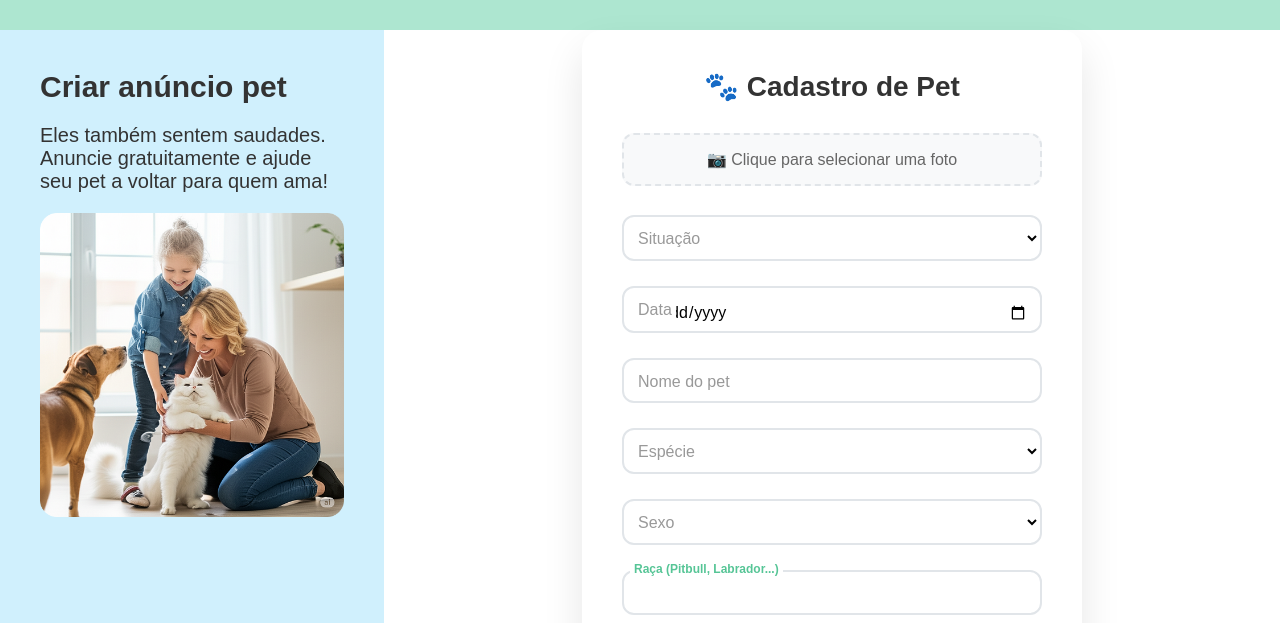
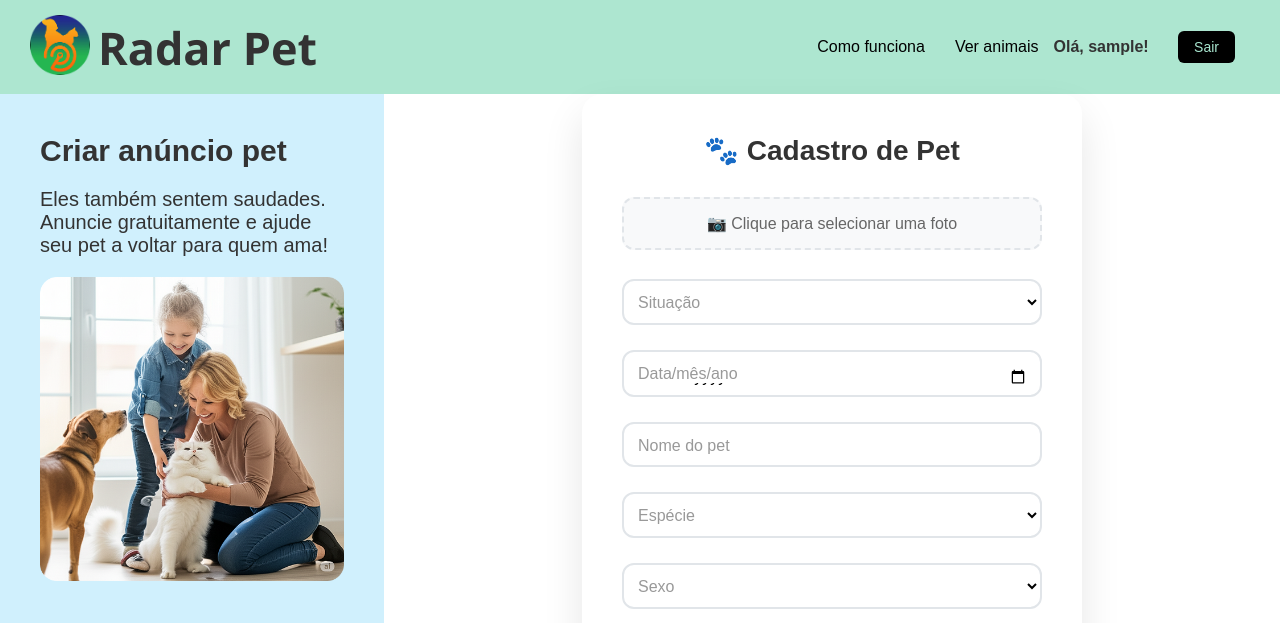
Before and after one commit to pedroH901/projeto-final-sql, a Flask app: page /anunciar in a window 1280 px wide. Shown: the top 623 px of the page. Run offline with Flask 3, Linux system fonts and the light colour scheme; the visitor is signed in with stand-in values (Sample User, id 1); data that the repository does not hold is empty.

Commit message:
algumas mudancas

```diff
--- a/static/anunciar.css
+++ b/static/anunciar.css
@@ -339,3 +339,21 @@ footer .logo {
   flex-direction: column;
   gap: 10px;
 }
+
+.flash-message {
+    padding: 15px;
+    margin-bottom: 10px;
+    border-radius: 8px; /* Borda um pouco mais suave */
+    font-weight: bold;
+    color: white;
+    opacity: 1;
+    transform: translateX(0); /* Posição inicial */
+    transition: opacity 0.5s ease, transform 0.5s ease; /* Animação para opacidade e posição */
+    box-shadow: 0 4px 8px rgba(0,0,0,0.1); /* Sombra sutil */
+}
+
+/* Nova classe para o estado de "desaparecendo" */
+.flash-message.fade-out {
+    opacity: 0;
+    transform: translateX(20px); /* Desliza 20px para a direita ao sumir */
+}
--- a/templates/anunciar.html
+++ b/templates/anunciar.html
@@ -9,7 +9,24 @@
 <body>
 
   <header>
-    </header>
+     <div class="logo">
+      <a href="{{ url_for('index') }}"><img src="{{ url_for('static', filename='imagens/RadarPet_logo.png') }}" alt="Radar Pet Logo"></a>
+      <h1>Radar Pet</h1>
+    </div>
+    <nav>
+      <a href="#">Como funciona</a>
+      <a href="{{ url_for('pet_perdido') }}">Ver animais</a>
+      <div class="actions">
+        {% if session.user_id %}
+            <span style="margin-right: 15px; font-weight: bold;">Olá, {{ session.user_name }}!</span>
+            <a href="{{ url_for('logout') }}" class="btn-dark">Sair</a>
+        {% else %}
+            <a href="{{ url_for('cadastro') }}" class="btn-dark">Cadastre-se</a>
+            <a href="{{ url_for('login') }}" class="btn-dark">Login</a>
+        {% endif %}
+      </div>
+    </nav>
+  </header>
 
   {% with messages = get_flashed_messages(with_categories=true) %}
     {% if messages %}
@@ -52,7 +69,7 @@
 
             <div class="form-group">
                 <input type="date" id="data" name="data" required>
-                <label for="data">Data</label>
+                <label for="data">Data/mês/ano</label>
             </div>
 
             <div class="form-group">
```
Also changed, not shown: main.js (added, +20 -0 lines), static/verpet.css (+18 -0 lines), templates/pet-perdido.html (+11 -3 lines), templates/verpet.html (+9 -4 lines), static/uploads/20250610_194703_racas-cachorro-pequeno-5.jpg (added), static/uploads/20250610_200231_Captura_de_tela_2025-06-10_200155.png (added).
